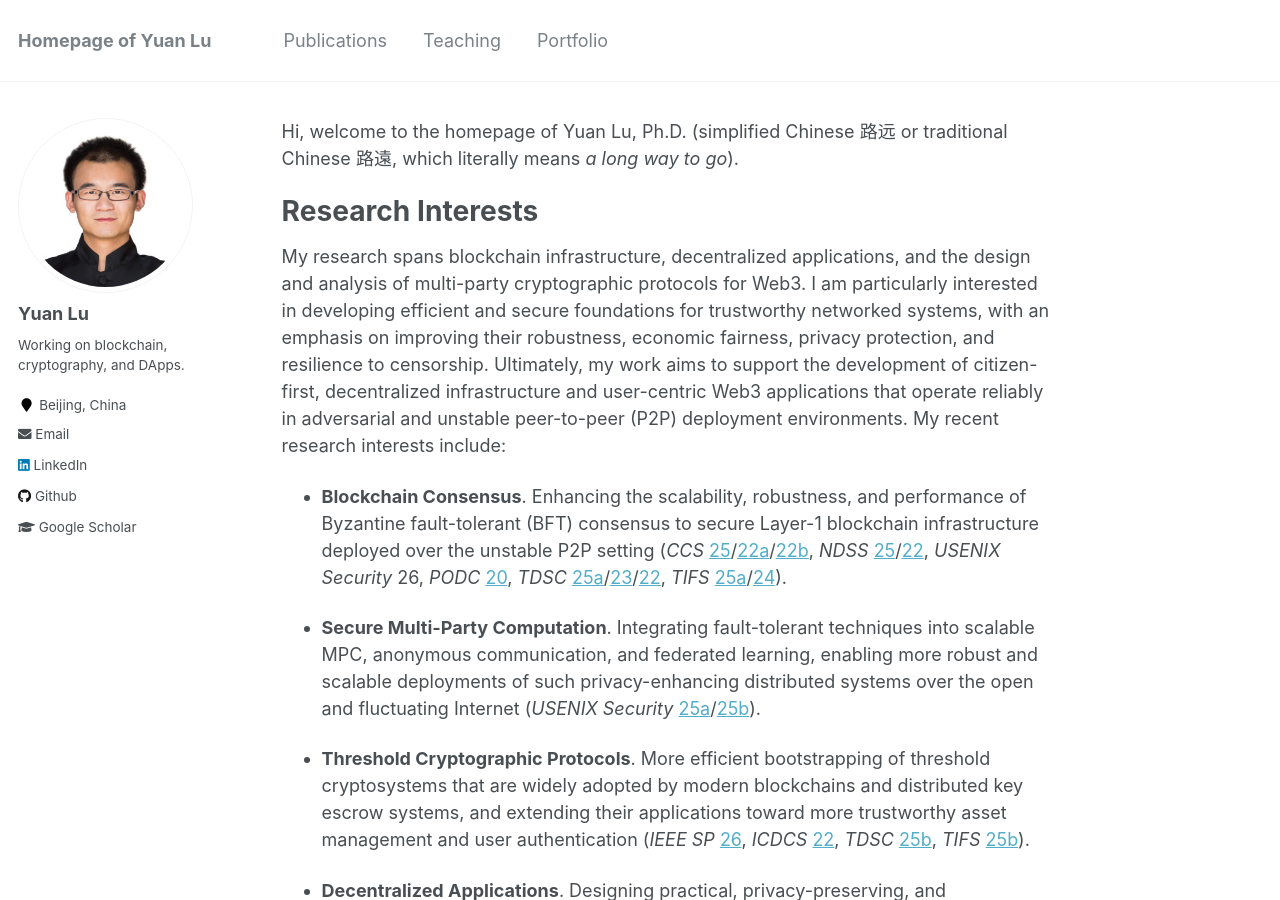
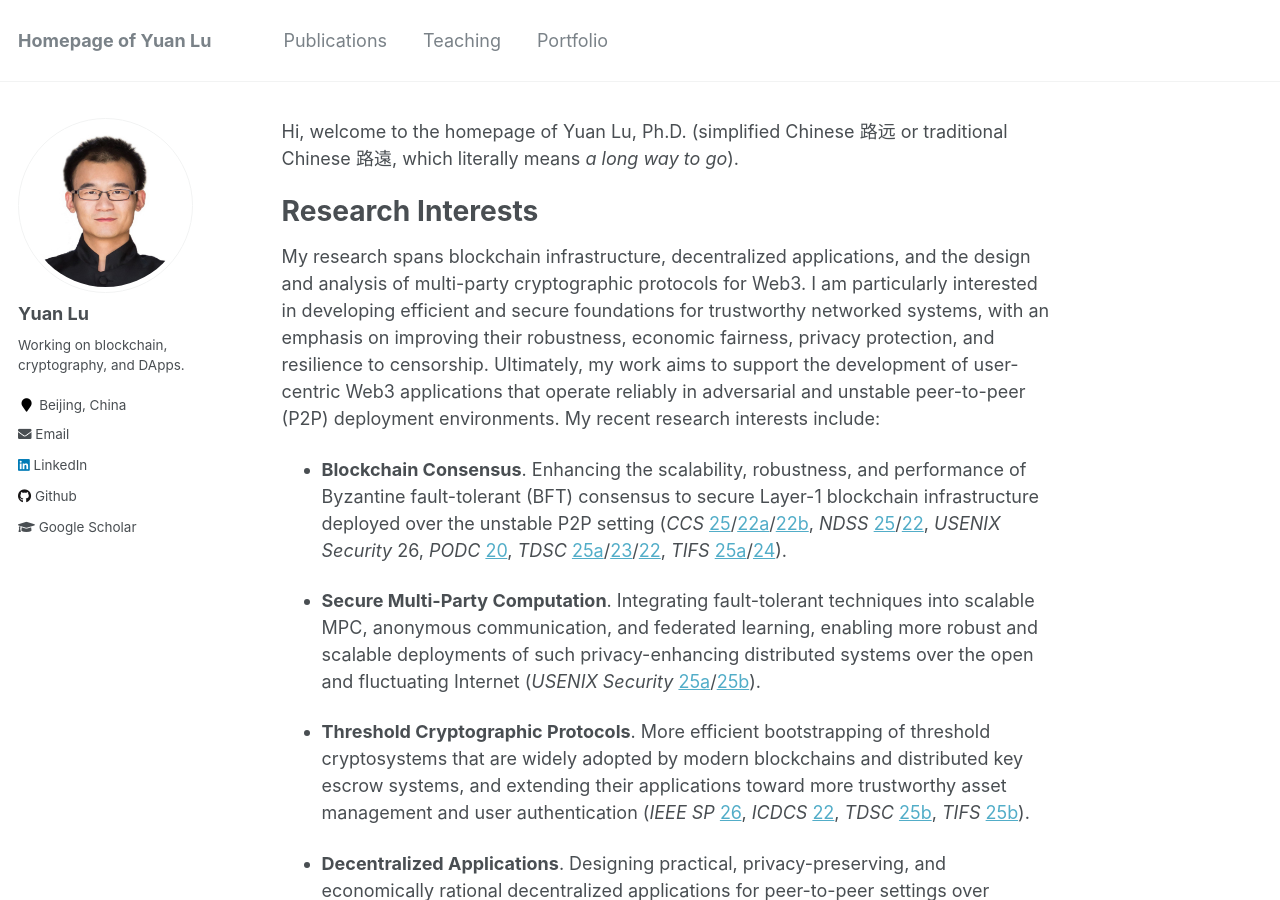
Before and after one commit to yylluu/yylluu.github.io, a Jekyll site: the page built from _pages/about.md, in a window 1280 px wide and 900 px high. Built offline with Jekyll 4.4.1, drawn with Linux system fonts in a browser that asks for light colours.

Commit message:
Update about.md

```diff
--- a/_pages/about.md
+++ b/_pages/about.md
@@ -12,7 +12,7 @@
 Research Interests
 ======
 
-My research spans blockchain infrastructure, decentralized applications, and the design and analysis of multi-party cryptographic protocols for Web3. I am particularly interested in developing efficient and secure foundations for trustworthy networked systems, with an emphasis on improving their robustness, economic fairness, privacy protection, and resilience to censorship. Ultimately, my work aims to support the development of citizen-first, decentralized infrastructure and user-centric Web3 applications that operate reliably in adversarial and unstable peer-to-peer (P2P) deployment environments. My recent research interests include:
+My research spans blockchain infrastructure, decentralized applications, and the design and analysis of multi-party cryptographic protocols for Web3. I am particularly interested in developing efficient and secure foundations for trustworthy networked systems, with an emphasis on improving their robustness, economic fairness, privacy protection, and resilience to censorship. Ultimately, my work aims to support the development of user-centric Web3 applications that operate reliably in adversarial and unstable peer-to-peer (P2P) deployment environments. My recent research interests include:
 
 - **Blockchain Consensus**. Enhancing the scalability, robustness, and performance of Byzantine fault-tolerant (BFT) consensus to secure Layer-1 blockchain infrastructure deployed over the unstable P2P setting (*CCS* [25](https://dl.acm.org/doi/abs/10.1145/3719027.3765132)/[22a](https://dl.acm.org/doi/abs/10.1145/3548606.3559346)/[22b](https://dl.acm.org/doi/abs/10.1145/3548606.3559379), *NDSS* [25](https://eprint.iacr.org/2024/206)/[22](https://eprint.iacr.org/2022/27), *USENIX Security* 26, *PODC* [20](https://dl.acm.org/doi/abs/10.1145/3382734.3405707), *TDSC* [25a](https://ieeexplore.ieee.org/abstract/document/11002681)/[23](https://ieeexplore.ieee.org/abstract/document/9913698)/[22](https://ieeexplore.ieee.org/abstract/document/9913698), *TIFS* [25a](https://ieeexplore.ieee.org/abstract/document/11014212)/[24](https://ieeexplore.ieee.org/abstract/document/10415090)).
 
```
